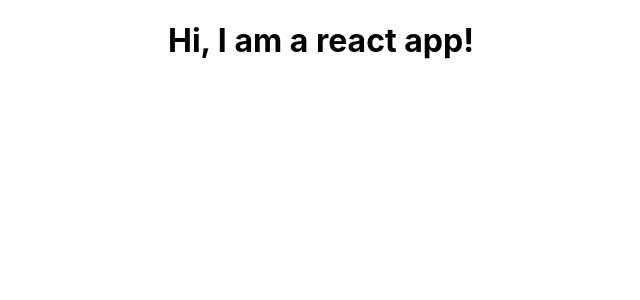
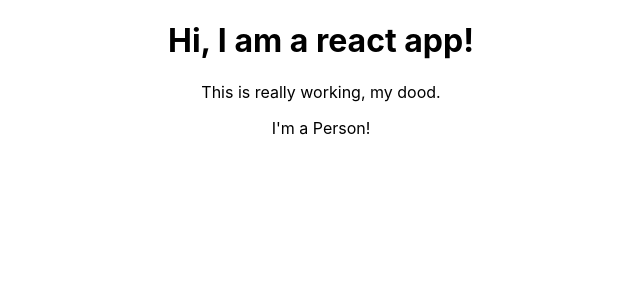
Before and after one commit to nanderson815/ReactCourseProject1, a React (Create React App) app: page / in a window 1280 px wide. Shown: the top 300 px of the page, without its empty margins (319-959 px from the left). Built offline with nearby package versions, Linux system fonts and the light colour scheme.

Commit message:
adding new component

```diff
--- a/src/App.js
+++ b/src/App.js
@@ -1,11 +1,14 @@
 import React, { Component } from 'react';
 import './App.css';
+import Person from './Person/Person';
 
 class App extends Component {
   render() {
     return (
       <div className="App">
        <h1>Hi, I am a react app!</h1>
+       <p>This is really working, my dood.</p>
+       <Person />
       </div>
     );
   }
--- /dev/null
+++ b/src/Person/Person.js
@@ -0,0 +1,9 @@
+import React from 'react';
+
+const person = (props) => {
+    return (
+        <p>I'm a Person!</p>
+    )
+}
+
+export default person;
```
